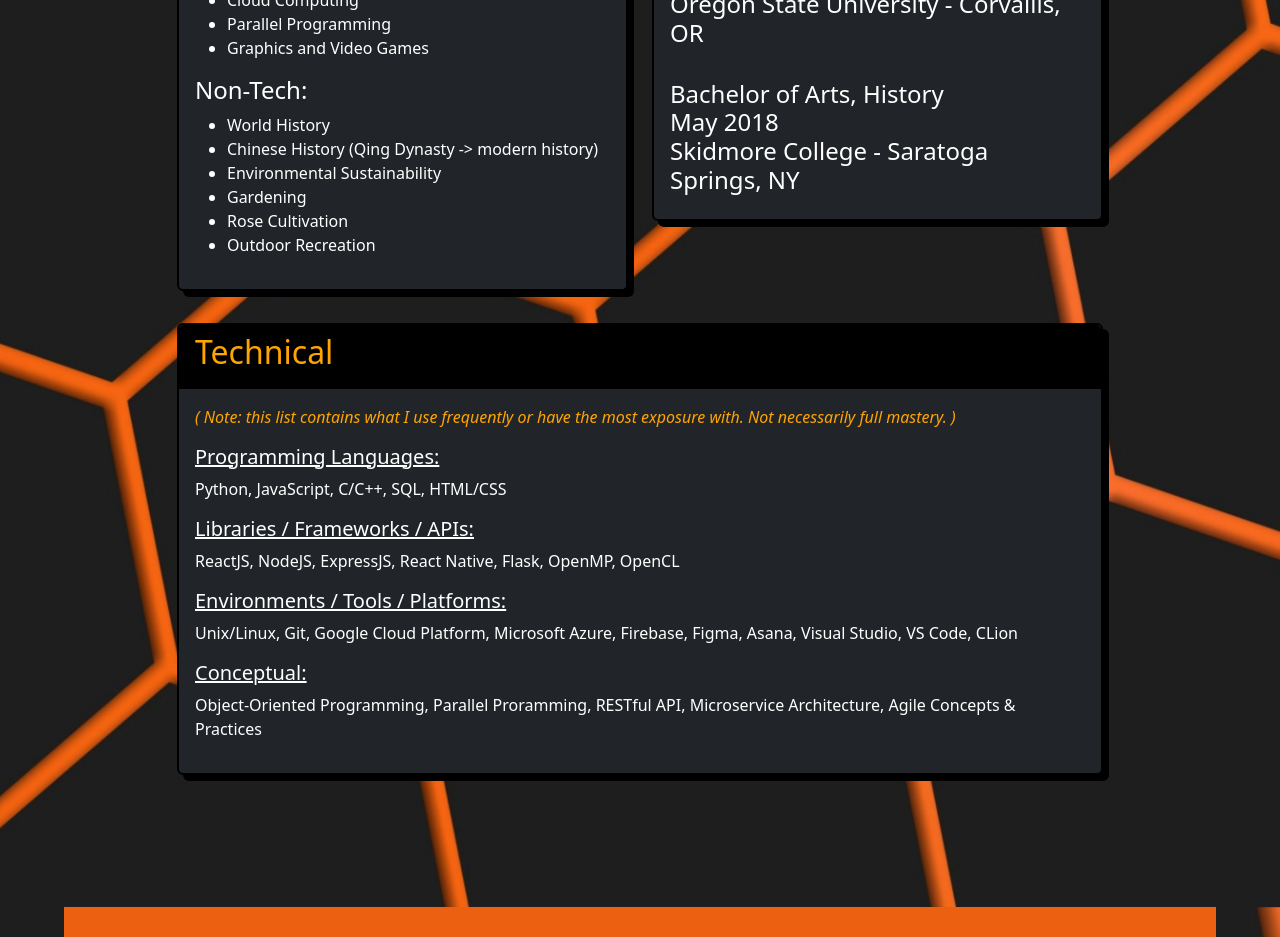
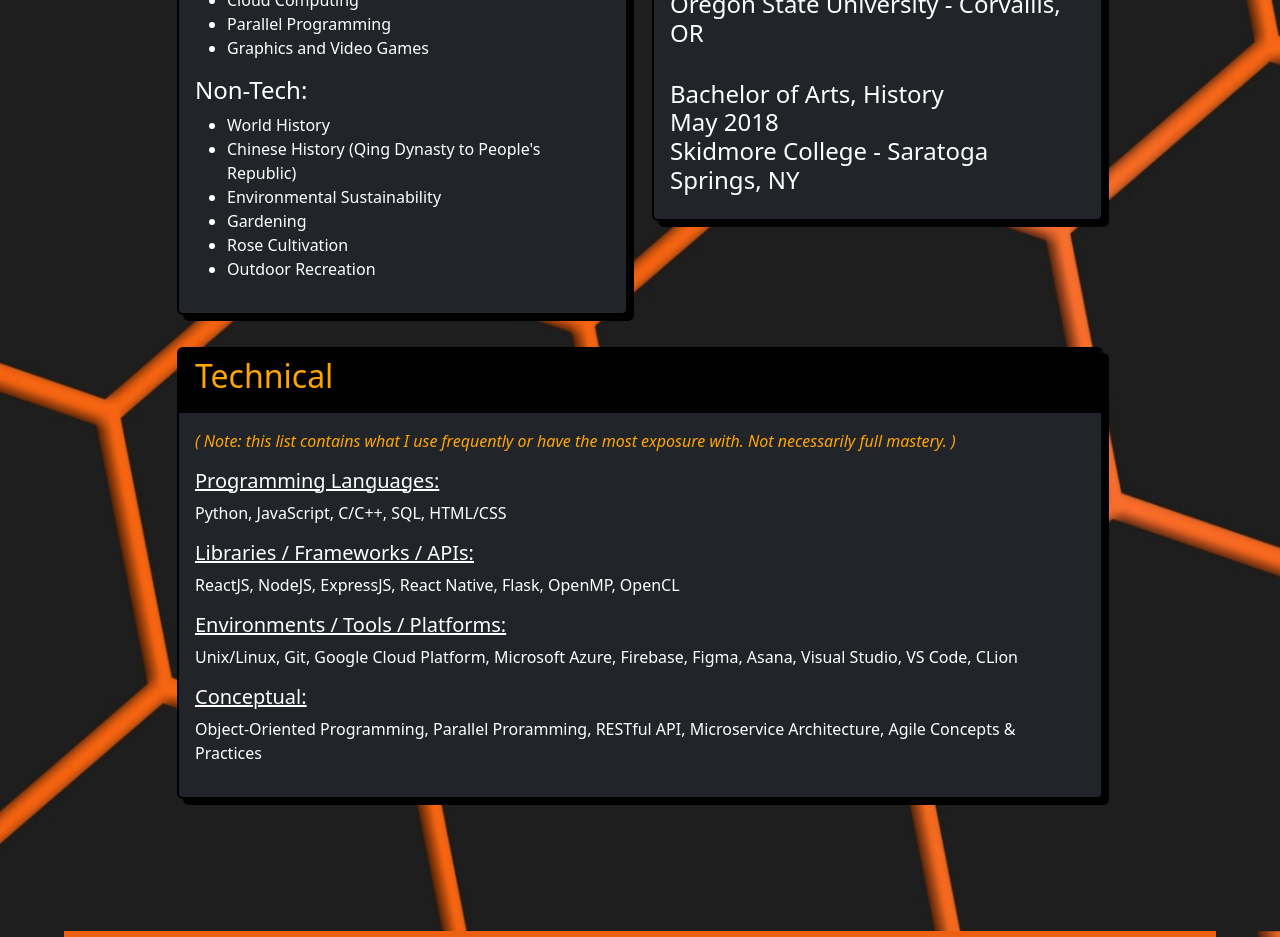
Before and after one commit to cmcverry/cmcverry.github.io, a React (Create React App) app: page / in a window 1280 px wide. Shown: the part 1720-2657 px from the top of the page. Built offline with nearby package versions, Linux system fonts and the light colour scheme.

Commit message:
added to about section

```diff
--- a/src/components/About/About.jsx
+++ b/src/components/About/About.jsx
@@ -48,7 +48,7 @@ function About(props) {
                                     <h4>Non-Tech:</h4>
                                     <ul>
                                         <li>World History</li>
-                                        <li>Chinese History (Qing Dynasty {'->'} modern history)</li>
+                                        <li>Chinese History (Qing Dynasty to People's Republic)</li>
                                         <li>Environmental Sustainability</li>
                                         <li>Gardening</li>
                                         <li>Rose Cultivation</li>
```
